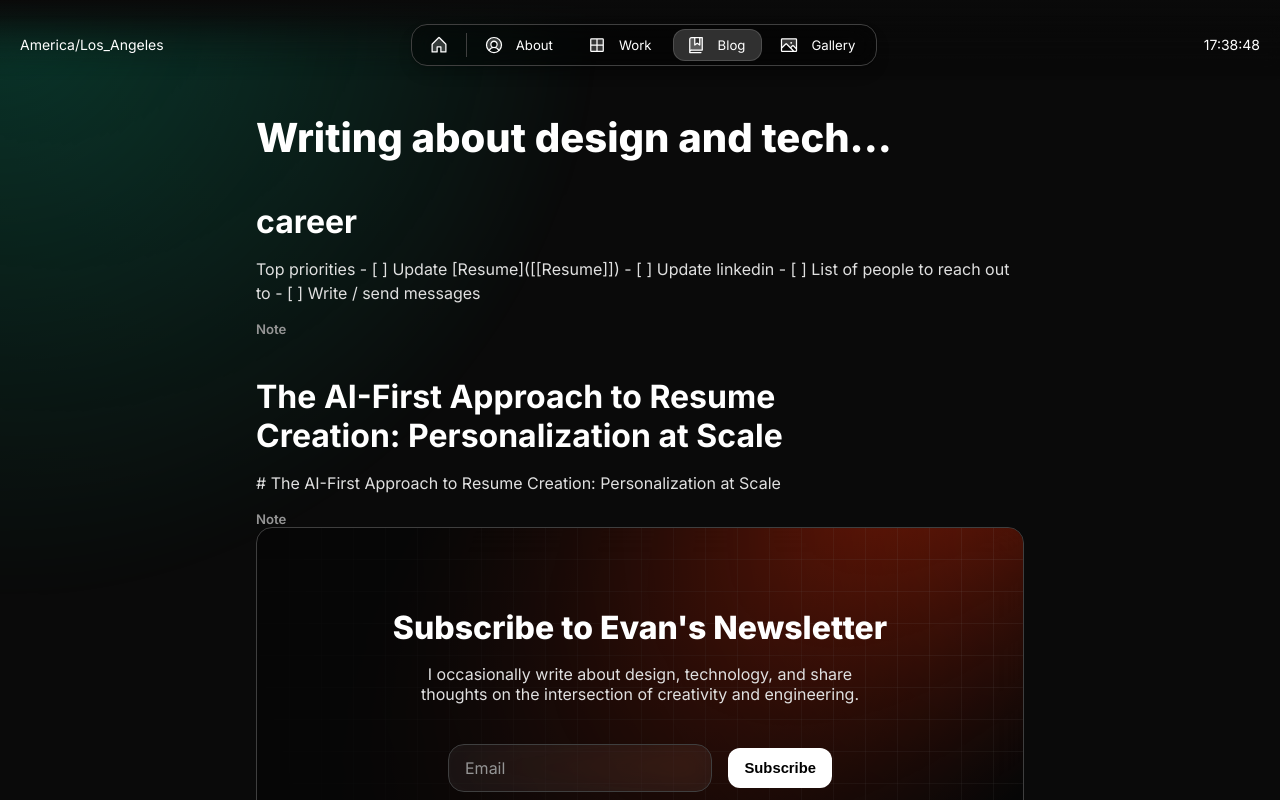
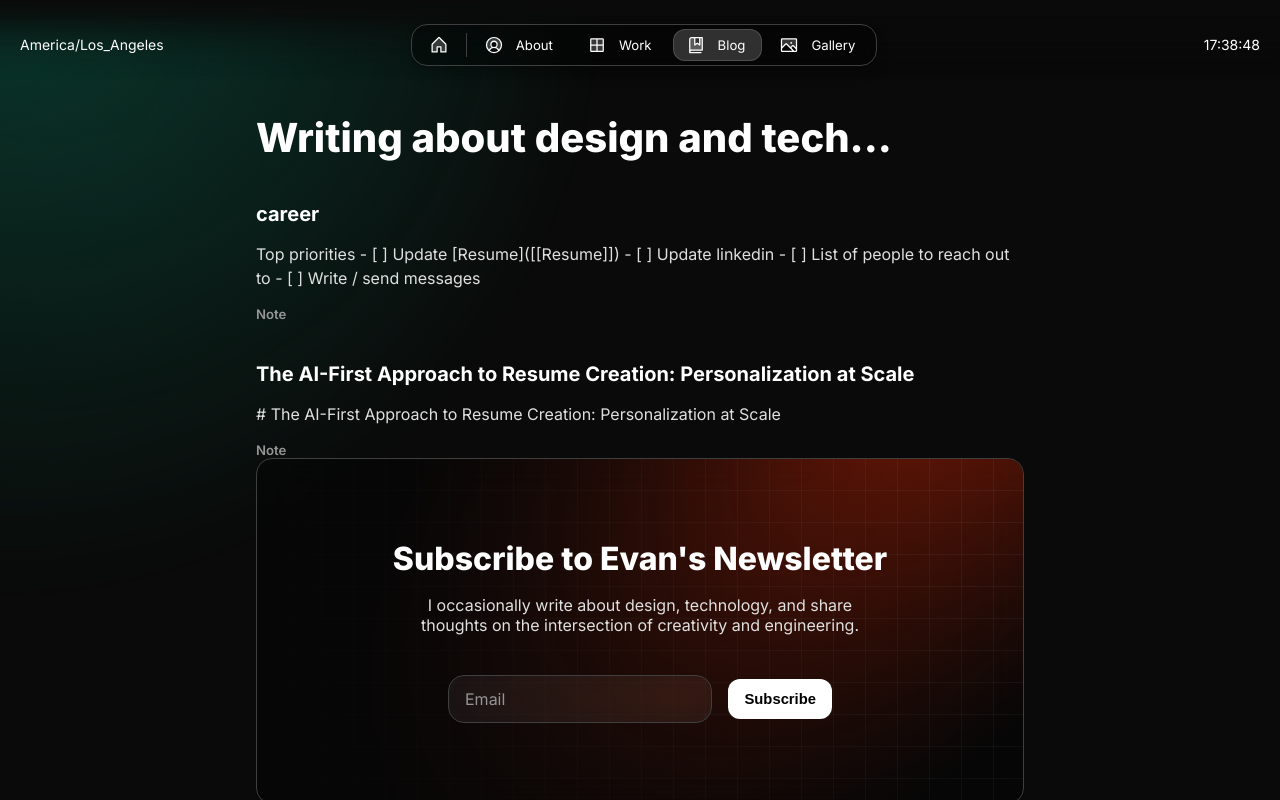
Before and after one commit to evanhalikias/reflct, a Next.js app: page /blog in a window 1280 px wide. Shown: the top 800 px of the page. Built offline with nearby package versions, Linux system fonts and the light colour scheme.

Commit message:
deployment issues

```diff
--- a/src/app/blog/page.tsx
+++ b/src/app/blog/page.tsx
@@ -38,7 +38,7 @@ function BlogPost({ post }) {
   return (
     <Link href={`/blog/${post.slug}`} className="blog-post-link">
       <Column gap="s" className="blog-post">
-        <Heading variant="title-strong-m">{post.metadata.title}</Heading>
+        <Heading variant="heading-strong-m">{post.metadata.title}</Heading>
         {post.metadata.publishedAt && (
           <Text variant="body-default-s" onBackground="neutral-weak">
             {new Date(post.metadata.publishedAt).toLocaleDateString()}
```
